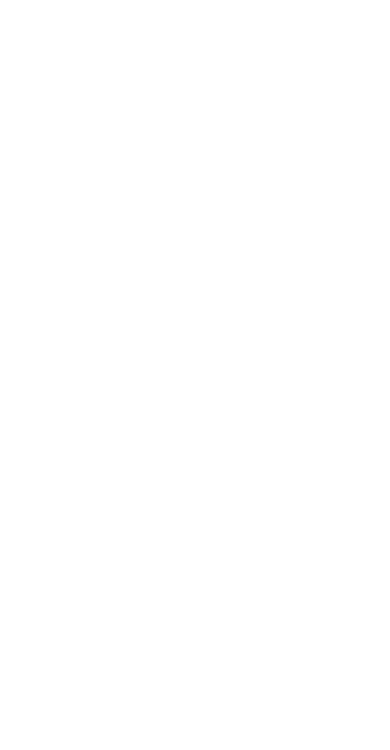
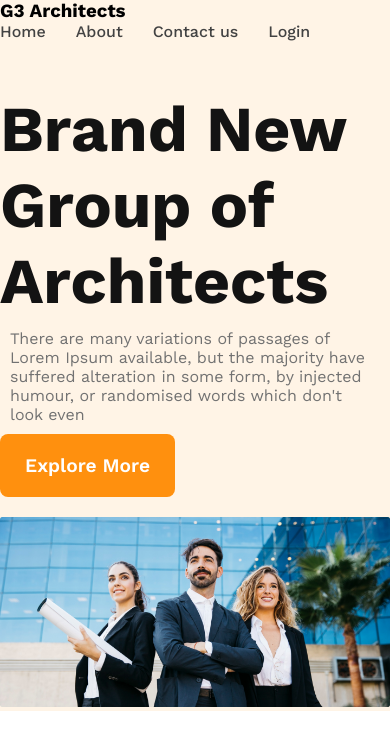
Before and after one commit to Tamim239/g3-architects-resources, a plain HTML site: page index.html in a window 390 px wide. Drawn offline with nearby package versions, Linux system fonts and the light colour scheme.

Commit message:
added banner and responsive small and medium device

```diff
--- a/css/style.css
+++ b/css/style.css
@@ -1,5 +1,112 @@
+@import url('https://fonts.googleapis.com/css2?family=Work+Sans:wght@400;500;600;700;800;900&display=swap');
+
 * {
     margin: 0;
     padding: 0;
     box-sizing: border-box;
+    font-family: 'Work Sans', sans-serif;
 }
+
+/* shared style */
+
+.btn-primary {
+    border-radius: 8px;
+    background: #FF900E;
+    padding: 20px 25px;
+    color: #FFF;
+    font-size: 1.2rem;
+    font-weight: 600;
+    border: 0;
+    cursor: pointer;
+}
+
+/* header style */
+header {
+    background: rgba(255, 144, 14, 0.10);
+    padding: 50px 200px;
+}
+
+.nav-title {
+    color: #131313;
+    font-size: 2.8rem;
+    font-weight: 700;
+}
+
+nav {
+    display: flex;
+    justify-content: space-between;
+    align-items: center;
+}
+
+nav>ul {
+    display: flex;
+}
+
+nav li {
+    list-style: none;
+    margin-right: 30px;
+
+}
+
+nav a {
+    text-decoration: none;
+    color: #424242;
+    font-size: 1rem;
+    font-weight: 500;
+}
+
+/* banner style */
+.banner {
+    margin-top: 50px;
+}
+
+.banner-content {
+    max-width: 750px;
+    margin: 0 auto;
+    text-align: center;
+}
+
+.banner-title {
+    color: #131313;
+    font-size: 4rem;
+    font-weight: 700;
+}
+
+.banner-description {
+    margin: 10px;
+    color: #727272;
+}
+
+.banner img {
+    margin-top: 20px;
+    width: 100%;
+}
+
+
+
+/* media medium device */
+@media screen and (max-width:960px) {
+    header {
+        padding: 20px;
+    }
+}
+
+
+
+
+
+/* media small device */
+@media screen and (max-width:576px) {
+   header {
+    padding: 0;
+   }
+   nav {
+    flex-direction: column;
+    align-items: flex-start;
+   }
+   .banner-content {
+    width: 100%;
+    text-align: left;
+   }
+
+}
--- a/index.html
+++ b/index.html
@@ -9,6 +9,23 @@
 <body>
     <header>
 
+        <nav>
+            <h3 class="">G3 Architects</h3>
+            <ul>
+                <li><a href="">Home</a></li>
+                <li><a href="">About</a></li>
+                <li><a href="">Contact us</a></li>
+                <li><a href="">Login</a></li>
+            </ul>
+        </nav>
+        <div class="banner">
+            <div class="banner-content">
+                <h1 class="banner-title">Brand New Group of Architects </h1>
+            <p class="banner-description">There are many variations of passages of Lorem Ipsum available, but the majority have suffered alteration in some form, by injected humour, or randomised words which don't look even</p>
+            <button class="btn-primary">Explore More </button>
+            </div>
+            <img src="images/banner.png" alt="Banner">
+        </div>
     </header>
     <main>
 
```
